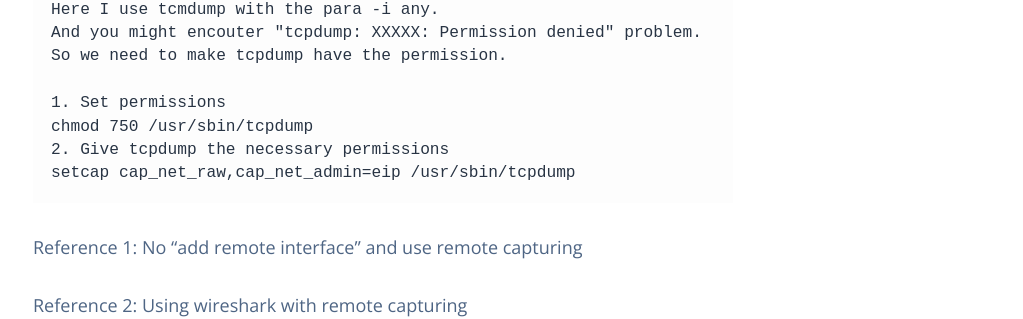
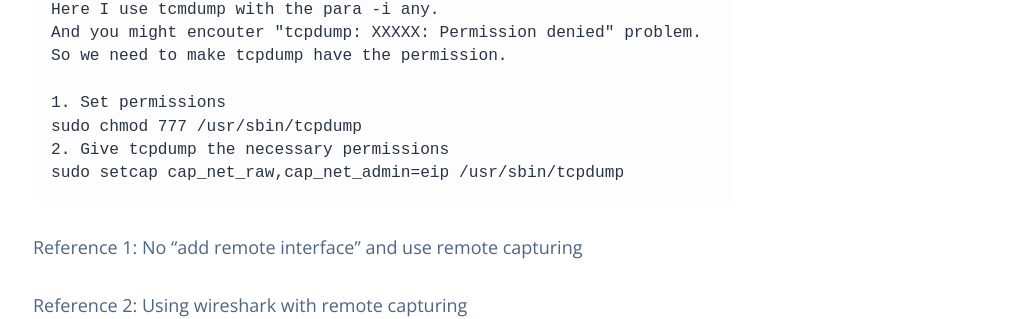
Before and after one commit to zhaohangbo/zhaohangbo.github.io, a Jekyll site: the page built from _posts/tech/2016-03-15-wireshark-remote-capture.md, in a window 1280 px wide. Shown: the part 1474-1793 px from the top of the page, without its empty margins (257-1280 px from the left). Built offline with Jekyll 4.4.1, drawn with Linux system fonts in a browser that asks for light colours; some web fonts are replaced; comment, search, counter and statistics services are not loaded.

Commit message:
add post

````diff
--- a/_posts/tech/2016-03-15-wireshark-remote-capture.md
+++ b/_posts/tech/2016-03-15-wireshark-remote-capture.md
@@ -63,9 +63,9 @@ And you might encouter "tcpdump: XXXXX: Permission denied" problem.
 So we need to make tcpdump have the permission.
 
 1. Set permissions
-chmod 750 /usr/sbin/tcpdump
+sudo chmod 777 /usr/sbin/tcpdump
 2. Give tcpdump the necessary permissions
-setcap cap_net_raw,cap_net_admin=eip /usr/sbin/tcpdump
+sudo setcap cap_net_raw,cap_net_admin=eip /usr/sbin/tcpdump
 ```
 
 [Reference 1: No "add remote interface" and use remote capturing](https://ask.wireshark.org/questions/12644/wireshark-18-installed-on-mac-os-x-107-dont-find-add-remote-interface)
````
Also changed, not shown: _posts/tool/2016-03-16-tutorials-point.md (added, +27 -0 lines).
